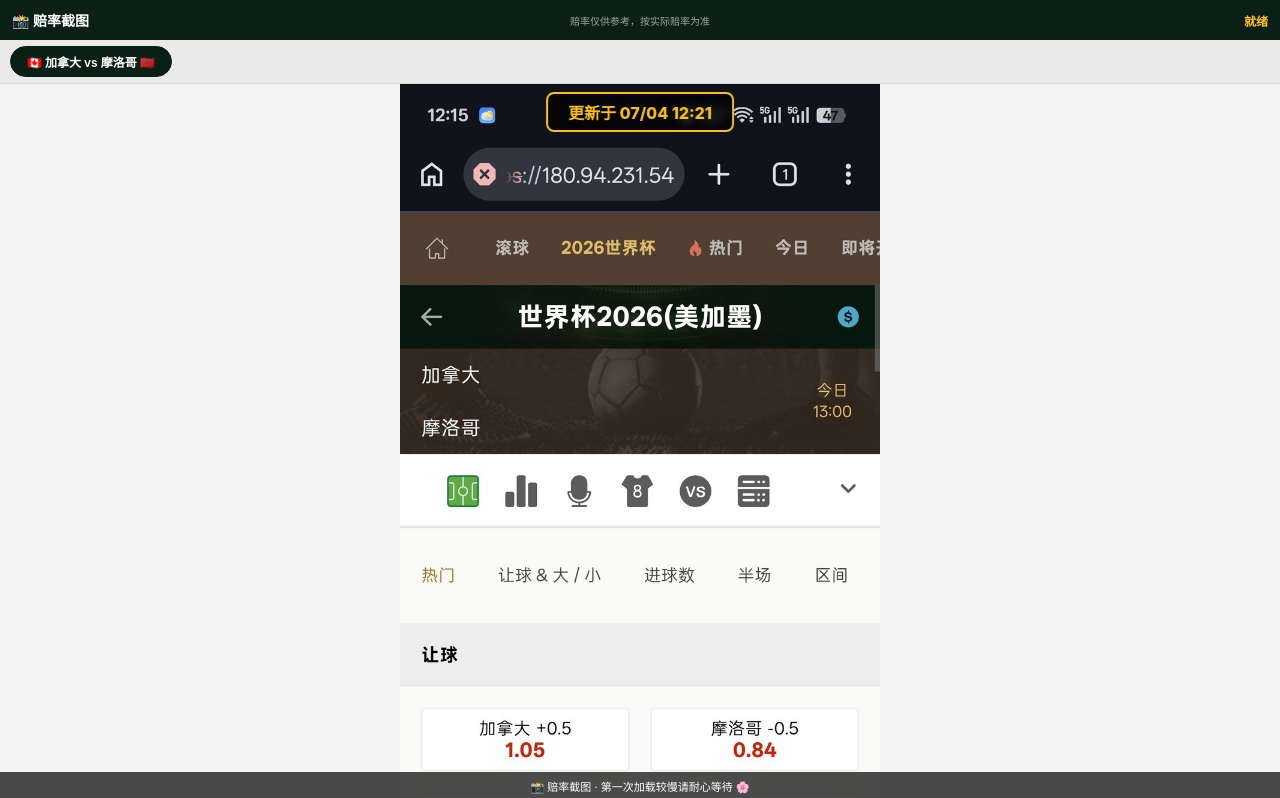
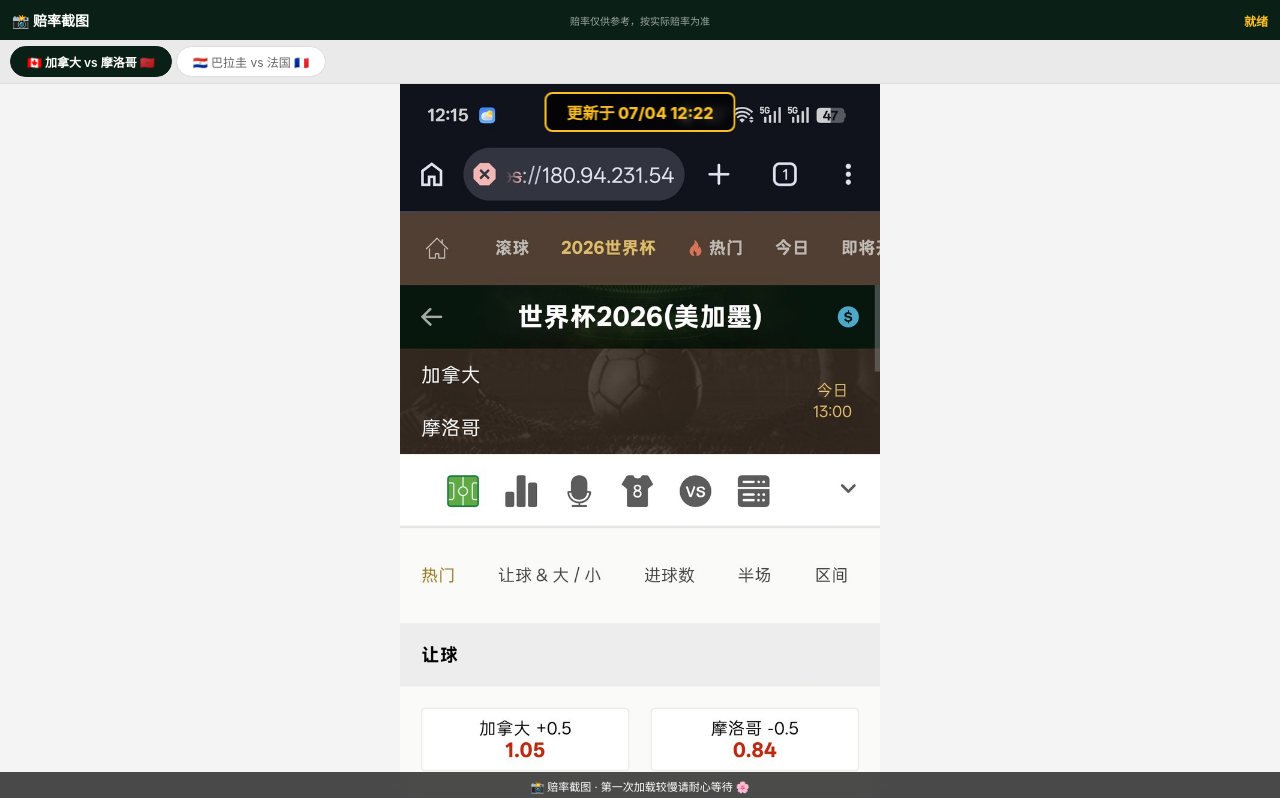
Before and after one commit to shengkaitang3/football-betting, a website: page public/index.html in a window 1280 px wide. Shown: the top 798 px of the page. Drawn offline with Linux system fonts and the light colour scheme.

Commit message:
更新截图：加拿大vs摩洛哥 + 巴拉圭vs法国

```diff
--- a/public/index.html
+++ b/public/index.html
@@ -51,11 +51,12 @@
     </div>
 
     <div class="match-tabs" id="matchTabs">
-        <span class="active" data-img="can-mar.jpg" data-time="07/04 12:21" onclick="switchTab(this)">🇨🇦 加拿大 vs 摩洛哥 🇲🇦</span>
+        <span class="active" data-img="can-mar.jpg" data-time="07/04 12:22" onclick="switchTab(this)">🇨🇦 加拿大 vs 摩洛哥 🇲🇦</span>
+        <span data-img="par-fra.jpg" data-time="07/04 12:22" onclick="switchTab(this)">🇵🇾 巴拉圭 vs 法国 🇫🇷</span>
     </div>
     <div class="screenshot-wrap" id="screenshotWrap">
-        <span class="time-tag" id="timeTag">更新于 07/04 12:21</span>
-        <img id="oddsImage" src="can-mar.jpg?v=1221" alt="赔率截图" style="width:100%" onload="document.getElementById('statusText').textContent='就绪'" onerror="document.getElementById('statusText').textContent='加载失败'">
+        <span class="time-tag" id="timeTag">更新于 07/04 12:22</span>
+        <img id="oddsImage" src="can-mar.jpg?v=1222" alt="赔率截图" style="width:100%" onload="document.getElementById('statusText').textContent='就绪'" onerror="document.getElementById('statusText').textContent='加载失败'">
     </div>
 
     <div class="bottom-bar">📸 赔率截图 · 第一次加载较慢请耐心等待 🌸</div>
```
Also changed, not shown: public/par-fra.jpg (added).
